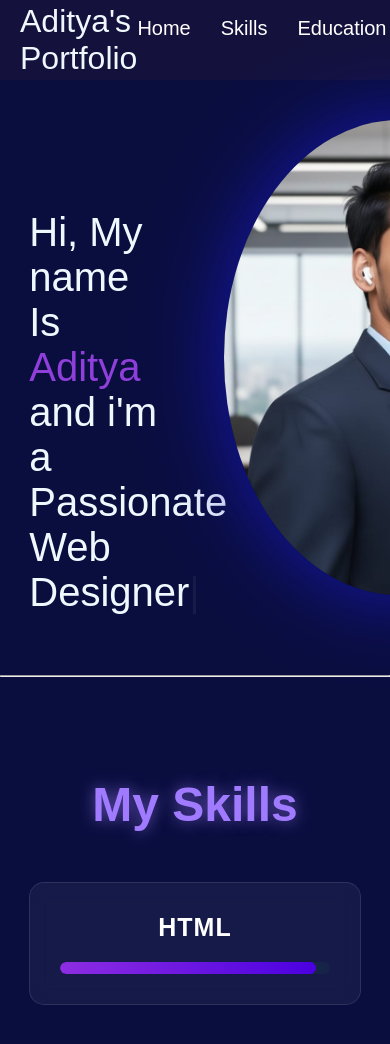
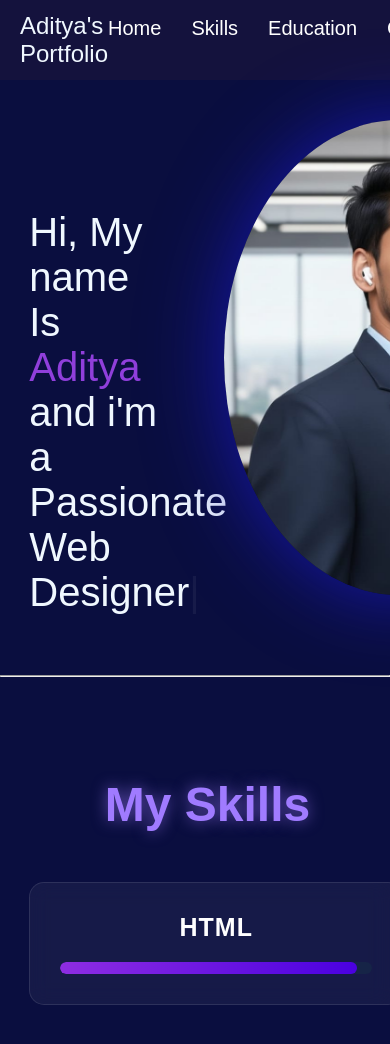
Before and after one commit to adityayadav176/My-Portfolio, a plain HTML site: page index.html in a window 390 px wide. Shown: the top 1044 px of the page. Drawn offline with nearby package versions, Linux system fonts and the light colour scheme.

Commit message:
bug fixes

```diff
--- a/style.css
+++ b/style.css
@@ -46,12 +46,18 @@ nav {
 .left {
   font-size: 2rem;
 }
+@media  only screen and (max-width: 455px) {
+  .left{
+    font-size: 1.5rem;
+  }
+}
 
 .first-section {
   display: flex;
   justify-content: space-around;
   margin: 60px 0;
 }
+
 
 .first-section > div {
   width: 35%;
@@ -131,6 +137,14 @@ nav {
  background: #0a0e3f;
   color: #fff;
   text-align: center;
+}
+@media only screen and (max-width: 768px) {
+    .skill-box{
+      width: 80vw;
+    }
+    .skill-title{
+      margin-left: 25px;
+    }
 }
 
 .skill-title {
```
